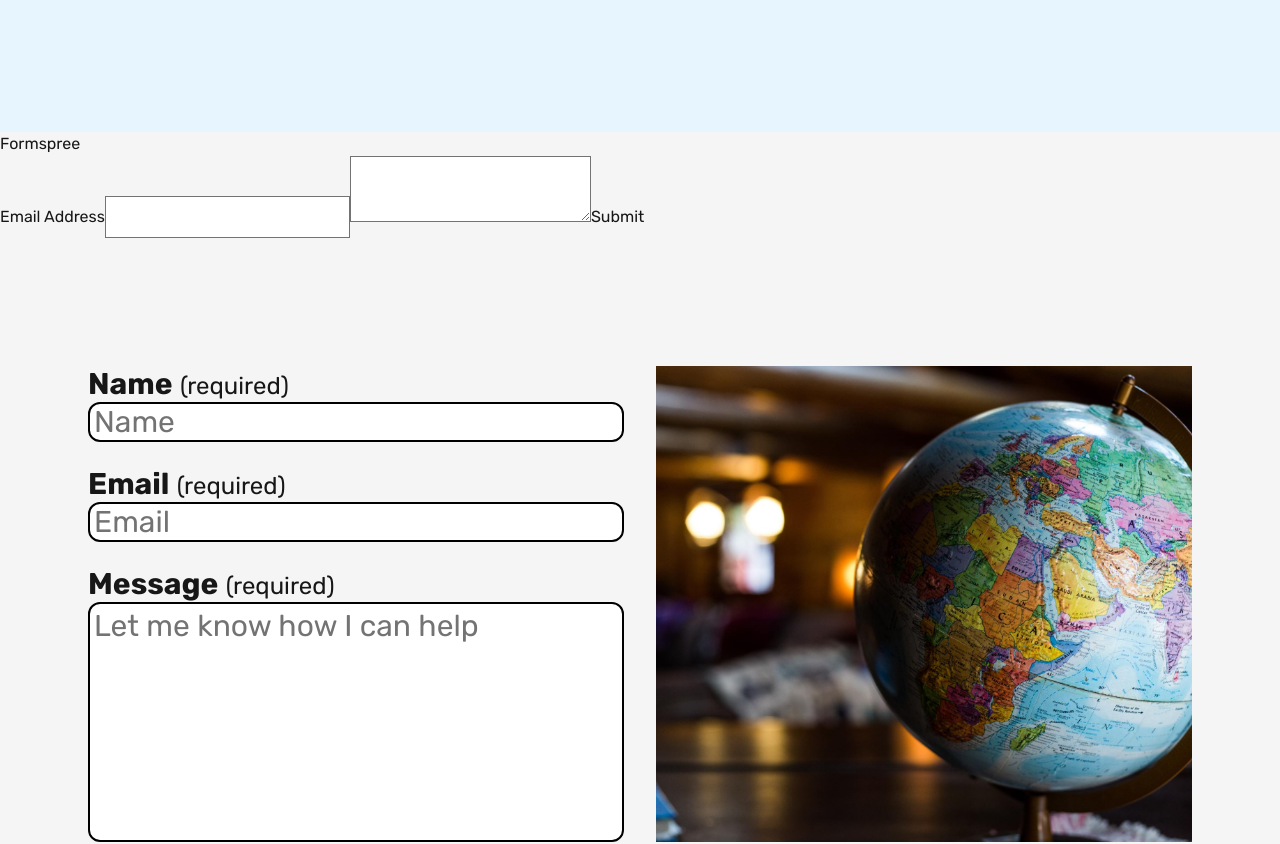
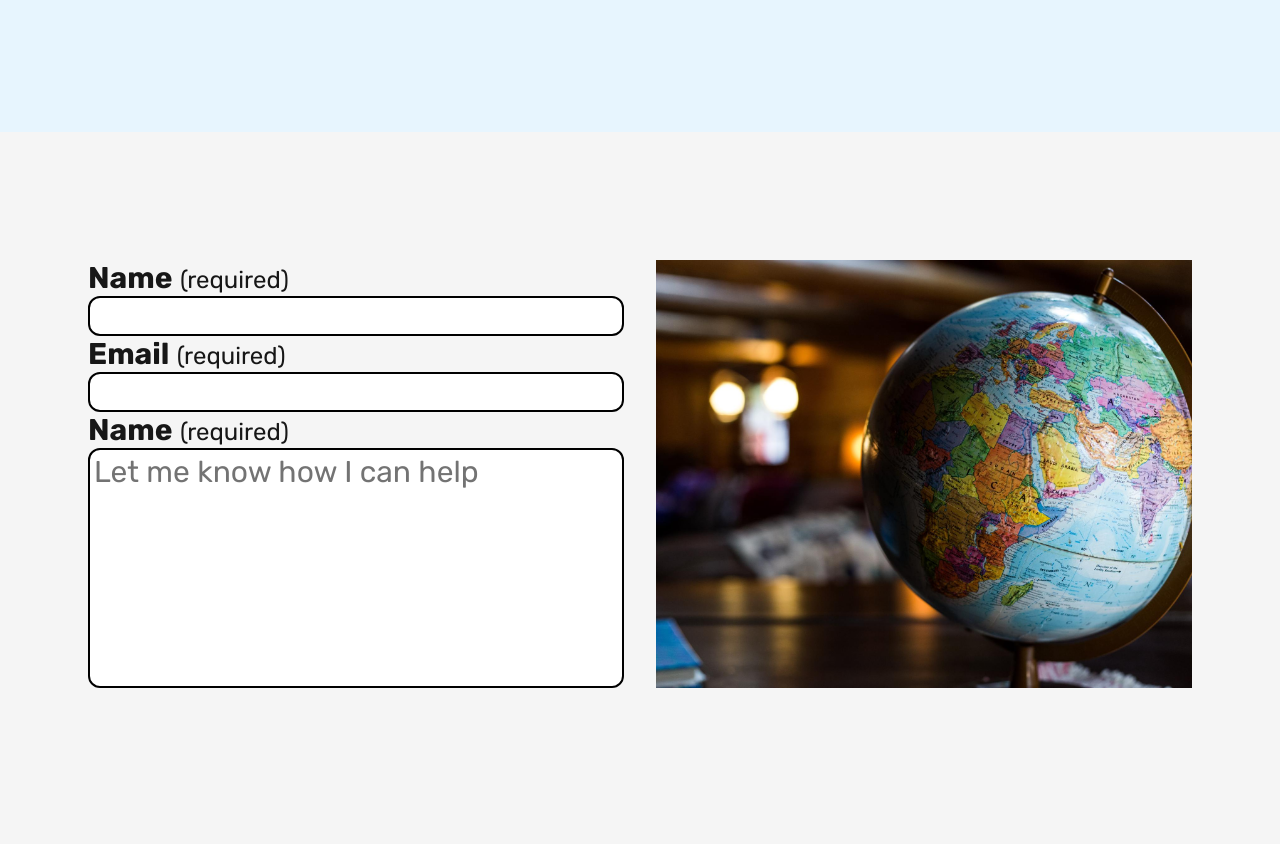
Before and after one commit to DoctorDerek/steven-terner.github.io, a Next.js app: page /contact in a window 1280 px wide. Shown: the part 840-1684 px from the top of the page. Built offline with nearby package versions, Linux system fonts and the light colour scheme; a web font is replaced by a local one.

Commit message:
WIP switch to formspree

```diff
--- a/pages/contact.js
+++ b/pages/contact.js
@@ -13,59 +13,45 @@ function ContactForm() {
   }
   return (
     <form onSubmit={handleSubmit}>
-      <label htmlFor="email">Email Address</label>
-      <input id="email" type="email" name="email" />
+      <label htmlFor="name">
+        <strong>Name</strong>{" "}
+        <span className="text-xl md:text-2xl">(required)</span>
+      </label>
+      <input
+        type="text"
+        className="w-full h-10 pl-1 align-top border-2 border-black border-solid rounded-xl"
+        name="email"
+        id="email"
+      />
       <ValidationError prefix="Email" field="email" errors={state.errors} />
-      <textarea id="message" name="message" />
+      <label htmlFor="email">
+        <strong>Email</strong>{" "}
+        <span className="text-xl md:text-2xl">(required)</span>
+      </label>
+      <input
+        type="text"
+        className="w-full h-10 pl-1 align-top border-2 border-black border-solid rounded-xl"
+        name="name"
+        id="name"
+      />
+      <label htmlFor="message">
+        <strong>Name</strong>{" "}
+        <span className="text-xl md:text-2xl">(required)</span>
+      </label>
       <ValidationError prefix="Message" field="message" errors={state.errors} />
-      <button type="submit" disabled={state.submitting}>
-        Submit
-      </button>
+      <input
+        type="textarea"
+        className="w-full pb-48 pl-1 align-top border-2 border-black border-solid rounded-xl h-60"
+        placeholder="Let me know how I can help"
+        name="message"
+        id="message"
+      />
+      {/*padding-bottom for vertical alignment of placeholder to top*/}
     </form>
   )
 }
 
 export default function Contact() {
-  const Input = ({
-    field = () => {
-      throw new Error("Argument field is required in Input component")
-    },
-    placeholder = "default",
-    type = "text",
-  }) => {
-    const HEIGHTS = {
-      text: "h-10",
-      textarea: "h-60 pb-48",
-      // padding-bottom for vertical alignment of placeholder to top
-    }
-    const height = HEIGHTS[type]
-    if (!height) {
-      throw new Error("Unsupported type in Input component")
-    }
-
-    const name = field.toLocaleLowerCase()
-    const nameUpperCase = name[0].toLocaleUpperCase() + name.slice(1)
-    if (placeholder === "default") {
-      placeholder = nameUpperCase
-    }
-    const defaultClass =
-      "w-full border-2 border-black border-solid rounded-xl align-top pl-1"
-    const className = defaultClass + " " + height
-
-    return (
-      <div>
-        <label htmlFor={name}>
-          <strong>{nameUpperCase}</strong>{" "}
-          <span className="text-xl md:text-2xl">(required)</span>
-        </label>
-
-        <input
-          type="textarea"
-          {...{ placeholder, name, id: name, className }}
-        />
-      </div>
-    )
-  }
   return (
     <>
       <PageSeo
@@ -88,18 +74,10 @@ export default function Contact() {
           <AboutSidebar />
         </div>
       </SectionContainer>
-      <h2>Formspree</h2>
-      <ContactForm />
       <SectionContainer fullWidth={true} className="text-gray-900">
         <div className="grid grid-cols-1 gap-8 px-4 py-8 sm:px-6 sm:py-16 md:px-8 md:py-24 lg:px-16 lg:py-32 xl:grid-cols-8">
           <div className="col-span-4 space-y-6 text-2xl leading-relaxed md:text-3xl">
-            <Input field="Name" />
-            <Input field="Email" />
-            <Input
-              field="Message"
-              type="textarea"
-              placeholder="Let me know how I can help"
-            />
+            <ContactForm />
           </div>
           <div className="grid col-span-4 h-96 xl:h-full">
             <Image
```
